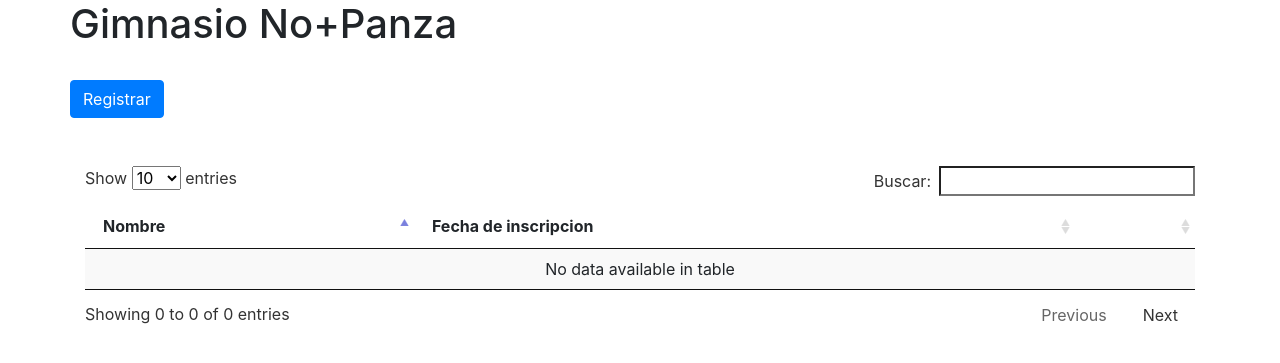
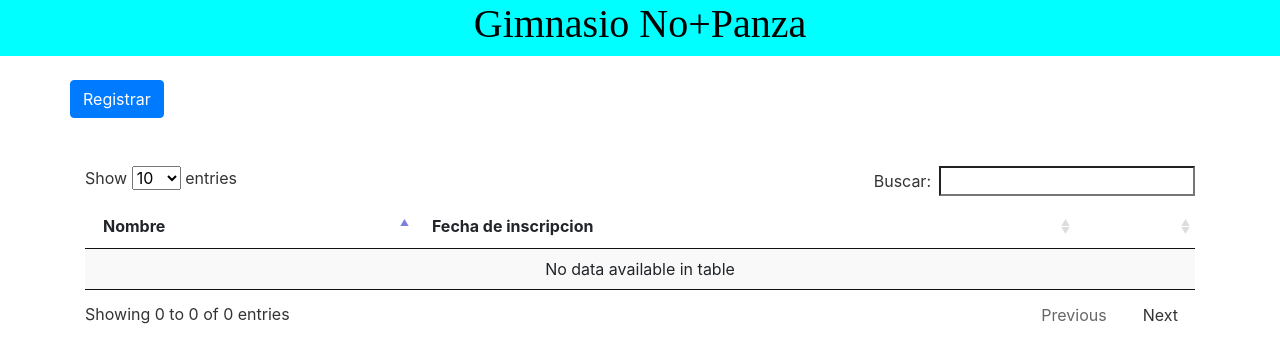
Before and after one commit to JoseManuelJimenezTrujillo/proyecto_GYM, a PHP site: page / in a window 1280 px wide. Shown: the top 363 px of the page. Run offline with PHP 8.4, Linux system fonts and the light colour scheme; data that the repository does not hold is empty.

Commit message:
Se hacen cositas con estilo

```diff
--- /dev/null
+++ b/estilos.css
@@ -0,0 +1,8 @@
+.nombre {
+    font-family:'Times New Roman', Times, serif;
+    color: black;
+    background-color: aqua;
+    display: flex;
+    align-content: center;
+    justify-content: center;
+}
--- a/index.php
+++ b/index.php
@@ -15,6 +15,7 @@ $resultado = $mysqli->query($sql);
 
 	<!-- Bootstrap CSS -->
 	<link rel="stylesheet" href="css/bootstrap.min.css">
+	<link rel="stylesheet" href="estilos.css">
 	<link rel="stylesheet" href="css/jquery.dataTables.min.css">
 
 	<!-- Optional JavaScript -->
@@ -23,22 +24,24 @@ $resultado = $mysqli->query($sql);
 	<script src="js/bootstrap.min.js"></script>
 	<script src="js/jquery.dataTables.min.js"></script>
 
-	<title>Club Deportivo La Venta</title>
+	<title>Gimnasio No+Panza</title>
 
 	<script>
 		$(document).ready( function () {
 			$('#tabla').DataTable();
 		} );
 	</script>
-
+<header>
+<div class="row nombre">
+			<h1>Gimnasio No+Panza</h1>
+		</div>
+</header>
 
 </head>
 
 <body>
 	<div class="container">
-		<div class="row">
-			<h1>Gimnasio No+Panza</h1>
-		</div>
+
 		<br>
 
 		<div class="row">
```
